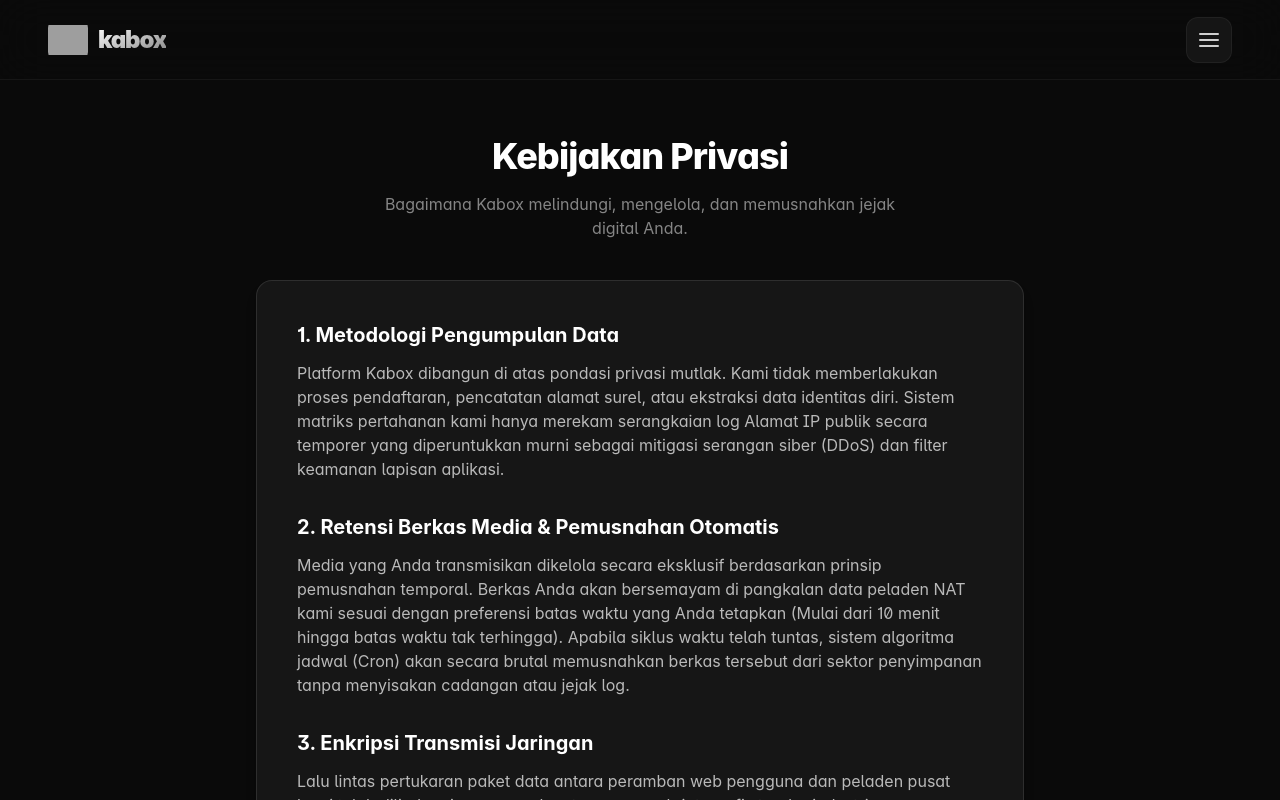
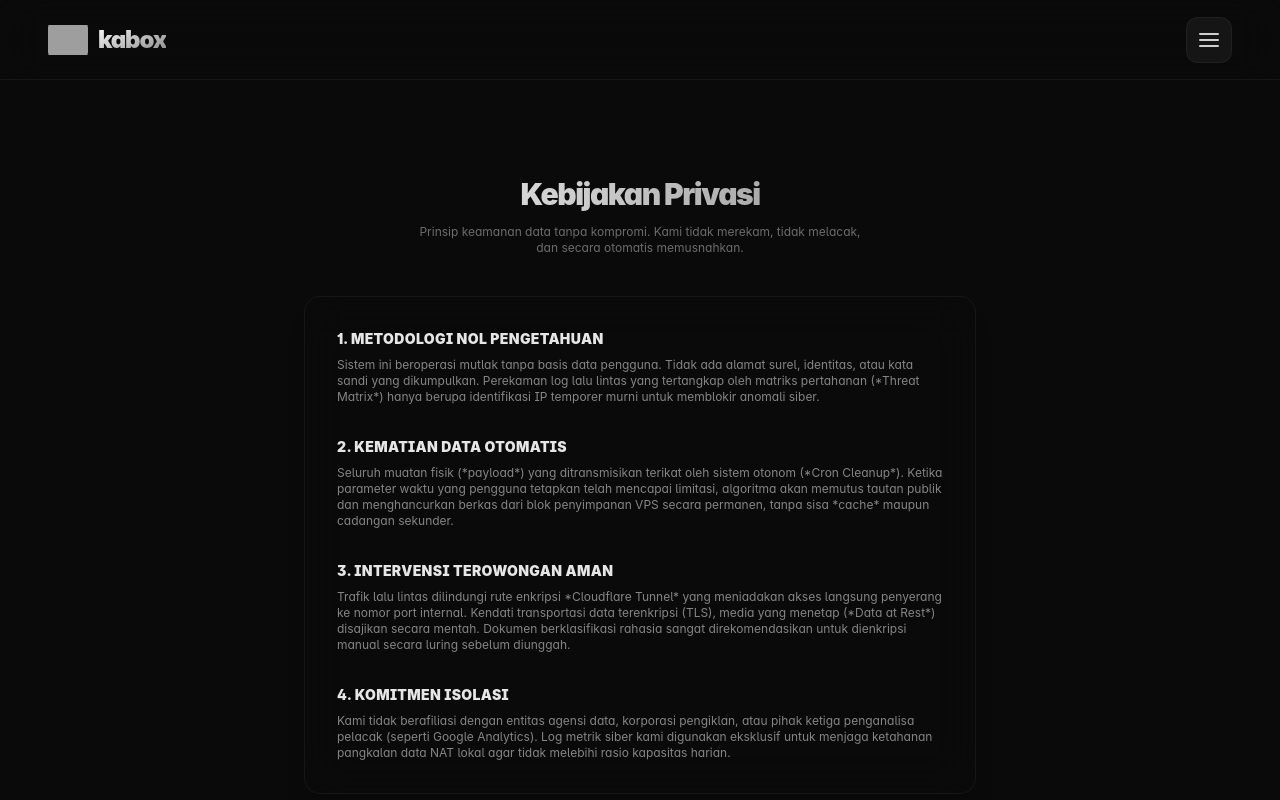
Before and after one commit to akaanakbaik/kaboxv8, a Next.js app: page /privacy in a window 1280 px wide. Shown: the top 800 px of the page. Built offline with nearby package versions, Linux system fonts and the light colour scheme; grey boxes are pictures that could not be loaded.

Commit message:
Update page.js

```diff
--- a/app/privacy/page.js
+++ b/app/privacy/page.js
@@ -3,54 +3,31 @@ import { motion } from "framer-motion";
 
 export default function Privacy() {
   return (
-    <div className="flex flex-col items-center justify-center min-h-[75vh] w-full pt-10">
-      <div className="text-center mb-10 px-4">
-        <h1 className="text-2xl md:text-4xl font-extrabold mb-4 tracking-tight">
-          Kebijakan Privasi
-        </h1>
-        <p className="text-white/50 text-sm md:text-base max-w-lg mx-auto leading-relaxed">
-          Bagaimana Kabox melindungi, mengelola, dan memusnahkan jejak digital Anda.
-        </p>
+    <div className="flex flex-col items-center justify-start min-h-[80vh] w-full pt-20 px-4 md:px-6 relative">
+      <div className="text-center mb-8 md:mb-10 w-full max-w-2xl">
+        <h1 className="text-2xl md:text-3xl font-black mb-3 tracking-tighter text-transparent bg-clip-text bg-gradient-to-r from-white to-white/50">Kebijakan Privasi</h1>
+        <p className="text-white/40 text-[10px] md:text-xs leading-relaxed max-w-md mx-auto">Prinsip keamanan data tanpa kompromi. Kami tidak merekam, tidak melacak, dan secara otomatis memusnahkan.</p>
       </div>
 
-      <motion.div
-        initial={{ opacity: 0, y: 20 }}
-        animate={{ opacity: 1, y: 0 }}
-        className="w-full max-w-3xl bg-soft border border-white/10 rounded-2xl p-6 md:p-10 shadow-lg text-sm md:text-base text-white/70 leading-relaxed space-y-8"
-      >
+      <motion.div initial={{ opacity: 0, y: 15 }} animate={{ opacity: 1, y: 0 }} className="w-full max-w-2xl bg-[#0a0a0a]/60 backdrop-blur-xl border border-white/5 rounded-2xl p-6 md:p-8 shadow-xl text-[10px] md:text-xs text-white/50 leading-loose space-y-6 md:space-y-8 mb-10">
         <section>
-          <h2 className="text-lg md:text-xl font-bold text-white mb-3">1. Metodologi Pengumpulan Data</h2>
-          <p>
-            Platform Kabox dibangun di atas pondasi privasi mutlak. Kami tidak memberlakukan proses pendaftaran, pencatatan alamat surel, atau ekstraksi data identitas diri. Sistem matriks pertahanan kami hanya merekam serangkaian log Alamat IP publik secara temporer yang diperuntukkan murni sebagai mitigasi serangan siber (DDoS) dan filter keamanan lapisan aplikasi.
-          </p>
+          <h2 className="text-xs md:text-sm font-black text-white/90 mb-2 tracking-wide uppercase">1. Metodologi Nol Pengetahuan</h2>
+          <p>Sistem ini beroperasi mutlak tanpa basis data pengguna. Tidak ada alamat surel, identitas, atau kata sandi yang dikumpulkan. Perekaman log lalu lintas yang tertangkap oleh matriks pertahanan (*Threat Matrix*) hanya berupa identifikasi IP temporer murni untuk memblokir anomali siber.</p>
         </section>
 
         <section>
-          <h2 className="text-lg md:text-xl font-bold text-white mb-3">2. Retensi Berkas Media & Pemusnahan Otomatis</h2>
-          <p>
-            Media yang Anda transmisikan dikelola secara eksklusif berdasarkan prinsip pemusnahan temporal. Berkas Anda akan bersemayam di pangkalan data peladen NAT kami sesuai dengan preferensi batas waktu yang Anda tetapkan (Mulai dari 10 menit hingga batas waktu tak terhingga). Apabila siklus waktu telah tuntas, sistem algoritma jadwal (Cron) akan secara brutal memusnahkan berkas tersebut dari sektor penyimpanan tanpa menyisakan cadangan atau jejak log.
-          </p>
+          <h2 className="text-xs md:text-sm font-black text-white/90 mb-2 tracking-wide uppercase">2. Kematian Data Otomatis</h2>
+          <p>Seluruh muatan fisik (*payload*) yang ditransmisikan terikat oleh sistem otonom (*Cron Cleanup*). Ketika parameter waktu yang pengguna tetapkan telah mencapai limitasi, algoritma akan memutus tautan publik dan menghancurkan berkas dari blok penyimpanan VPS secara permanen, tanpa sisa *cache* maupun cadangan sekunder.</p>
         </section>
 
         <section>
-          <h2 className="text-lg md:text-xl font-bold text-white mb-3">3. Enkripsi Transmisi Jaringan</h2>
-          <p>
-            Lalu lintas pertukaran paket data antara peramban web pengguna dan peladen pusat kami telah dilindungi menggunakan terowongan kriptografi standar industri yang disediakan oleh Cloudflare Tunnel. Kendati demikian, kami tidak menerapkan enkripsi fisik pada berkas yang telah menetap (Data at Rest) di kandar lokal. Kami sangat menyarankan pengguna untuk mengenkripsi sendiri dokumen yang sifatnya sangat konfidensial sebelum diunggah.
-          </p>
+          <h2 className="text-xs md:text-sm font-black text-white/90 mb-2 tracking-wide uppercase">3. Intervensi Terowongan Aman</h2>
+          <p>Trafik lalu lintas dilindungi rute enkripsi *Cloudflare Tunnel* yang meniadakan akses langsung penyerang ke nomor port internal. Kendati transportasi data terenkripsi (TLS), media yang menetap (*Data at Rest*) disajikan secara mentah. Dokumen berklasifikasi rahasia sangat direkomendasikan untuk dienkripsi manual secara luring sebelum diunggah.</p>
         </section>
 
         <section>
-          <h2 className="text-lg md:text-xl font-bold text-white mb-3">4. Pihak Ketiga & Entitas Eksternal</h2>
-          <p>
-            Kami menolak keras praktik komersialisasi data. Alamat IP, metrik telemetri, dan statistik pangkalan data internal (kuota 6GB) sepenuhnya diisolasi di dalam jaringan lokal. Kami tidak pernah dan tidak akan mensindikasi, menjual, atau memperdagangkan catatan log tersebut kepada korporasi pengiklan, pemantau analitik pihak ketiga, atau agensi pelacak mana pun.
-          </p>
-        </section>
-
-        <section>
-          <h2 className="text-lg md:text-xl font-bold text-white mb-3">5. Protokol Penghapusan Paksa</h2>
-          <p>
-            Mengingat sistem ini beroperasi secara otonom tanpa sistem akun pengguna, berkas yang telah mengudara tidak dapat diturunkan secara mandiri melalui antarmuka web sebelum mencapai tenggat kedaluwarsa. Apabila terdapat kebocoran informasi krusial yang menuntut eksekusi penghapusan mendesak, pengguna dipersilakan untuk menghubungi Administrator melalu matriks komunikasi Telegram yang tertera di kaki situs web dengan melampirkan referensi URL berkas terkait.
-          </p>
+          <h2 className="text-xs md:text-sm font-black text-white/90 mb-2 tracking-wide uppercase">4. Komitmen Isolasi</h2>
+          <p>Kami tidak berafiliasi dengan entitas agensi data, korporasi pengiklan, atau pihak ketiga penganalisa pelacak (seperti Google Analytics). Log metrik siber kami digunakan eksklusif untuk menjaga ketahanan pangkalan data NAT lokal agar tidak melebihi rasio kapasitas harian.</p>
         </section>
       </motion.div>
     </div>
```
